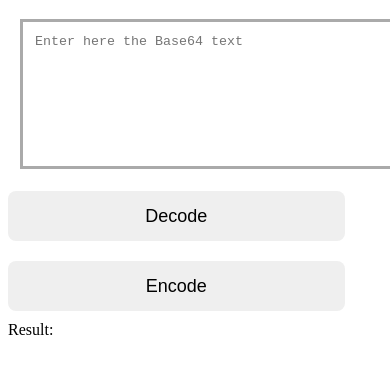
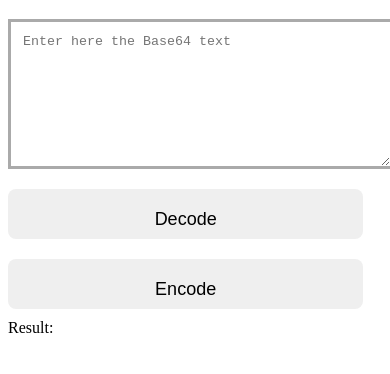
Before and after one commit to I29AC/base64-lab, a plain HTML site: page index.html in a window 390 px wide. Shown: the part 98-472 px from the top of the page. Drawn offline with Linux system fonts and the light colour scheme.

Commit message:
Fix mobile view(1)

```diff
--- a/style.css
+++ b/style.css
@@ -19,9 +19,11 @@
 @media (max-width: 600px) {
     textarea {
         width: 95%;
+        margin: 10px auto;
     }
     button {
-        width: 90%;
+        width: 95%;
+        padding: 20px;
         margin: 10px auto;
     }
 }
```
